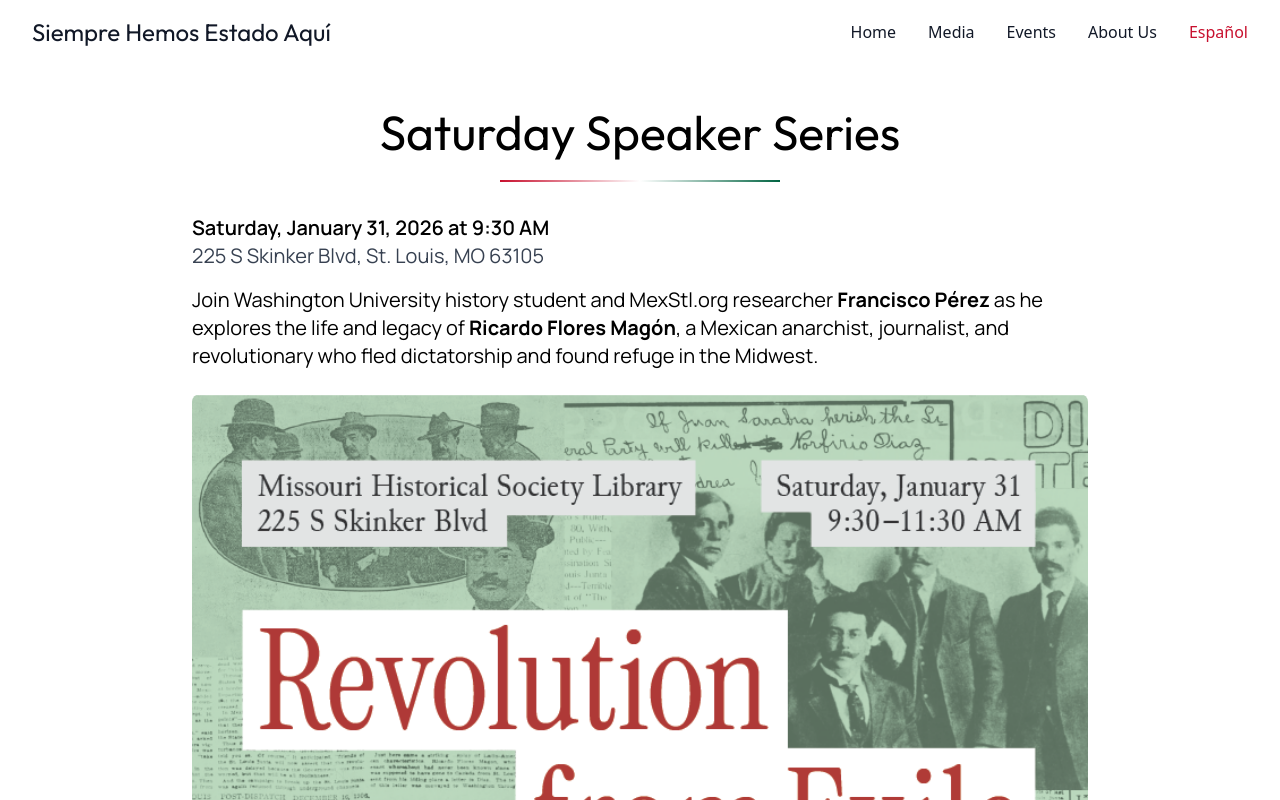
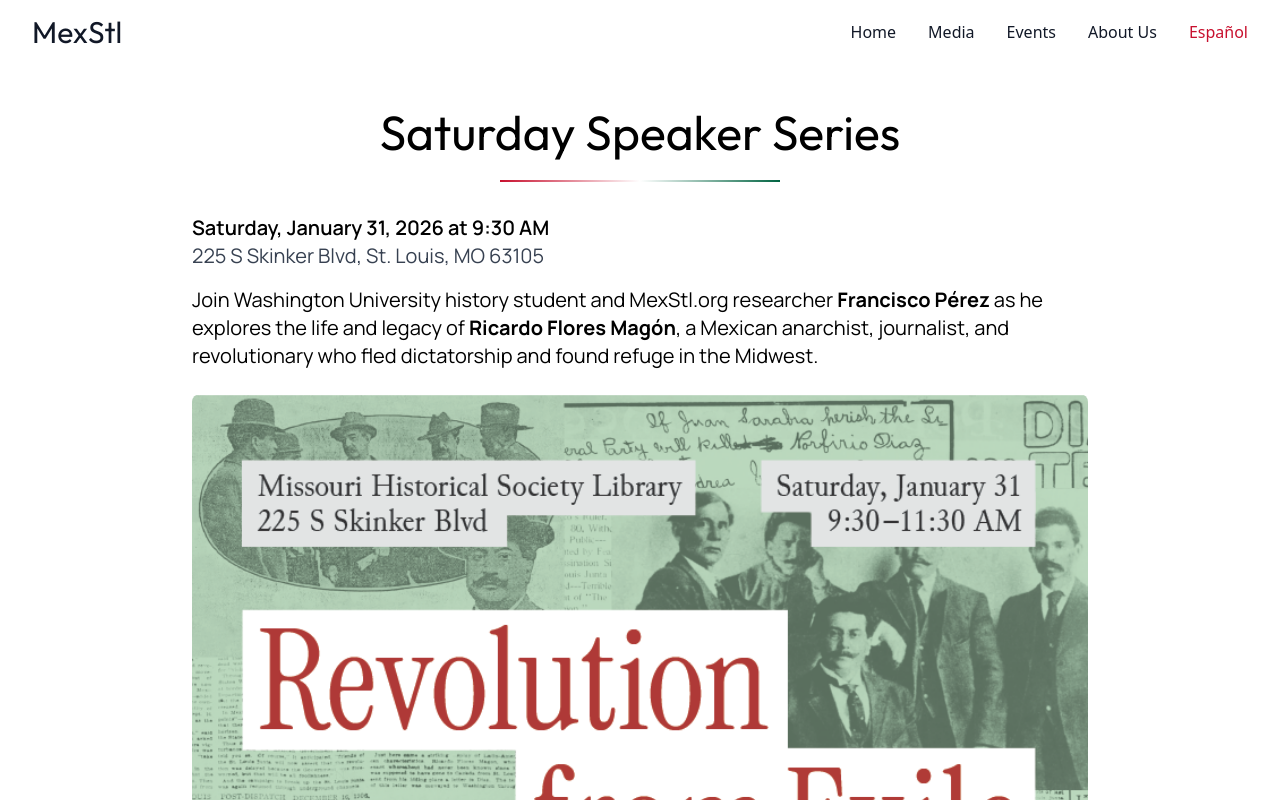
Before and after one commit to DylanAlfonso13/mexstl, a Next.js app: page /events/saturday-speaker-series in a window 1280 px wide. Shown: the top 800 px of the page. Built offline with nearby package versions, Linux system fonts and the light colour scheme.

Commit message:
Changed MexStl title details

```diff
--- a/src/app/layout.tsx
+++ b/src/app/layout.tsx
@@ -24,7 +24,8 @@
 });
 
 export const metadata: Metadata = {
-  title: "MexSTL",
+  title: "MexStl",
+  // TODO: SEO work
   description: "Generated by create next app",
 };
 
--- a/src/components/Nav.tsx
+++ b/src/components/Nav.tsx
@@ -44,8 +44,8 @@
           </div>
           <div className="flex flex-1 items-center justify-end sm:items-stretch xs:justify-center sm:justify-between">
             <div className="flex shrink-0 items-center">
-              <h1 className="text-gray-900 text-xl sm:text-2xl">
-                Siempre Hemos Estado Aquí
+              <h1 className="text-gray-900 text-2xl sm:text-3xl">
+                MexStl
               </h1>
             </div>
             <div className="hidden sm:ml-10 sm:flex sm:items-center">
```
